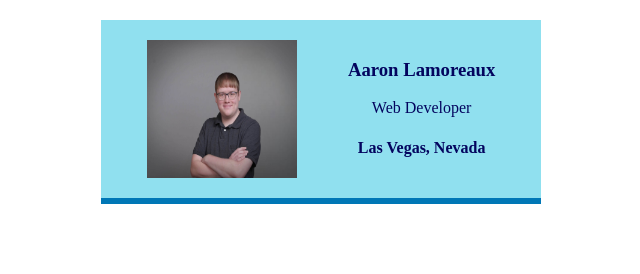
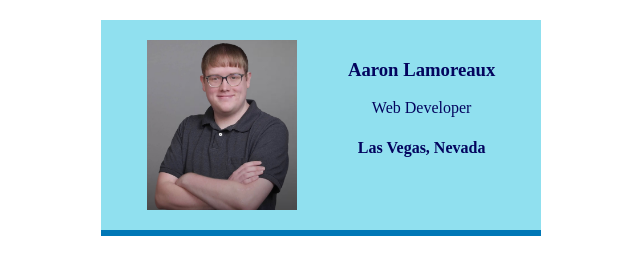
Before and after one commit to aaronlamor-design/business-card, a website built with Vite: page index.html in a window 1280 px wide. Shown: the whole page, without its empty margins (319-959 px from the left). Built offline with nearby package versions, Linux system fonts and the light colour scheme.

Commit message:
Add files via upload

```diff
--- a/index.html
+++ b/index.html
@@ -4,7 +4,7 @@
     </head>
     <body>
         <div class="card">
-            <img class="avatar" src="images/IMG_1088.png">
+            <img class="avatar" src="images/Profile.png">
             <div >
                 <h3>Aaron Lamoreaux</h3>
                 <p>Web Developer</p>
```
Also changed, not shown: images/Profile.png (added).
